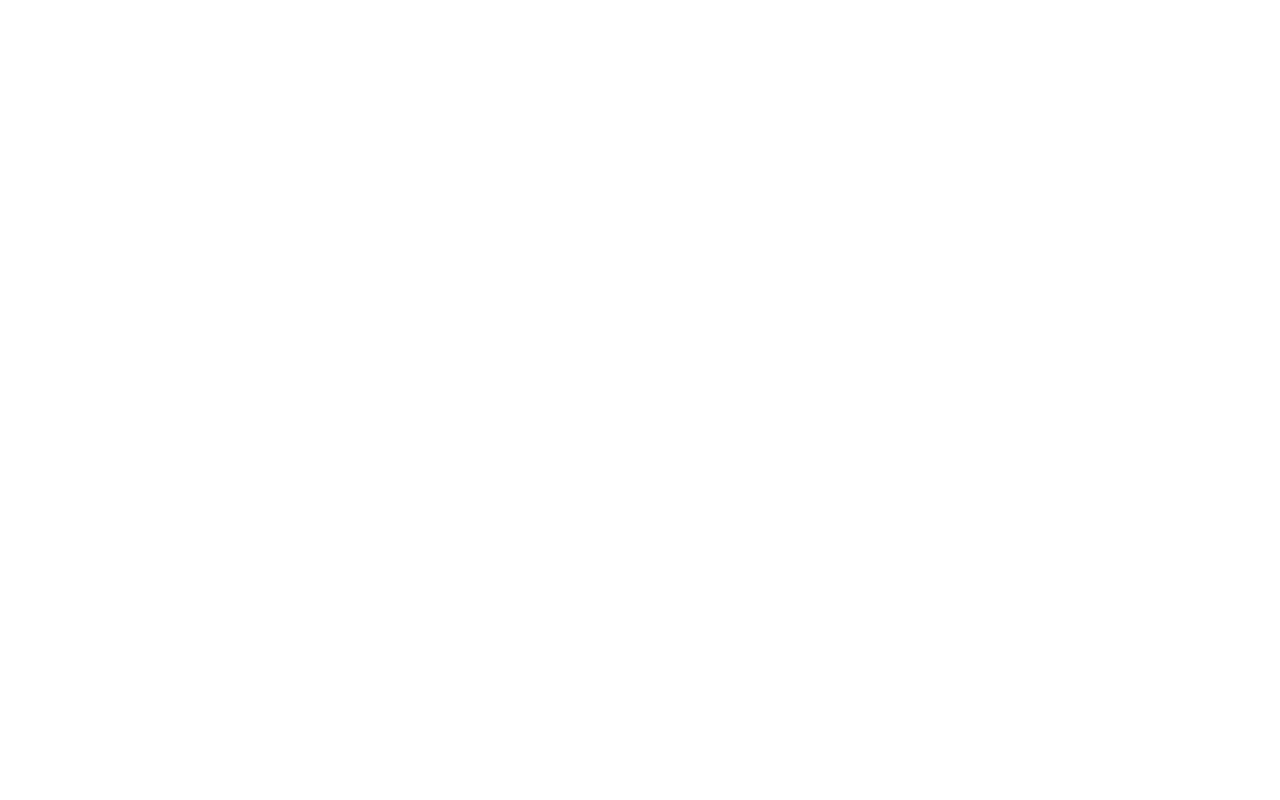
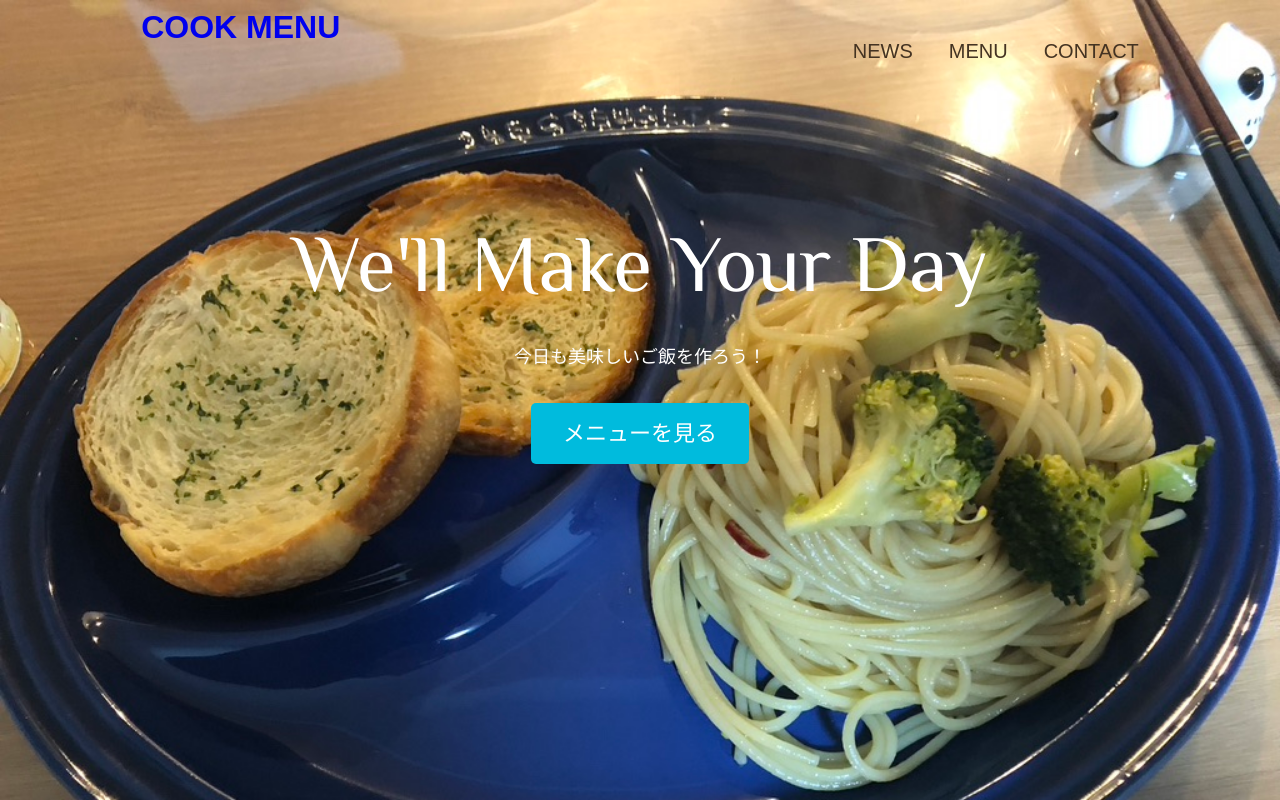
Before and after one commit to baehanwook/html_sample, a plain HTML site: page index.html in a window 1280 px wide. Drawn offline with Linux system fonts and the light colour scheme; some packages are replaced by stand-ins of ours.

Commit message:
メイン作成

```diff
--- a/css/style.css
+++ b/css/style.css
@@ -0,0 +1,78 @@
+@charset "UTF-8";
+
+html {
+    font-size: 100%;
+}
+body {
+    font-family: "Yu Gothic Medium", "YuGothic", sans-serif;
+    line-height: 1.7;
+    color: #fff;
+}
+a {
+    text-decoration: none;
+}
+img {
+    max-width: 100%;
+}
+.main-nav {
+    display: flex;
+    font-size: 1.25rem;
+    text-transform: uppercase;
+    margin-top: 34px;
+    list-style: none;
+}
+.main-nav li {
+    margin-left: 36px;
+}
+.main-nav a {
+    color: #432;
+}
+.main-nav a:hover{
+    color: #0bd;
+}
+.page-header {
+    display: flex;
+    justify-content: space-between;
+}
+.wrapper {
+    max-width: 1100px;
+    margin: 0 auto;
+    padding: 0 4%;
+}
+.home-content {
+    text-align: center;
+    margin-top: 10%;
+}
+.home-content p {
+    font-size: 1.125rem;
+    margin: 10px 0 42px;
+}
+.page-title {
+    font-size: 5rem;
+    font-family: 'Philosopher', serif;
+    text-transform: uppercase;
+    font-weight: normal;
+}
+/* ボタン */
+.button {
+    font-size: 1.375rem;
+    background: #0bd;
+    color: #fff;
+    border-radius: 5px;
+    padding: 18px 32px;
+}
+.button:hover {
+    background: #0090aa;
+}
+.big-bg {
+    background-size: cover;
+    background-position: center top;
+    background-repeat: no-repeat;
+}
+#home {
+    background-image: url(../images/pasta001.jpeg);
+    min-height: 100vh;
+}
+#home .page-title {
+    text-transform: none;
+}
--- a/index.html
+++ b/index.html
@@ -8,8 +8,26 @@
         <!-- CSS -->
         <link rel="stylesheet" href="https://unpkg.com/ress/dist/ress.min.css">
         <link href="https://fonts.googleapis.com/css?family=Philosopher" rel="stylesheet">
-        <link href="css/style.css" rel="styleshhet">
+        <link href="./css/style.css" rel="stylesheet">
     </head>
     <body>
+        <div id="home" class="big-bg">
+            <header class="page-header wrapper">
+                <h1><a href="index.html">COOK MENU</a></h1>
+                <nav>
+                    <ul class="main-nav">
+                        <li><a href="news.html">News</a></li>
+                        <li><a href="menu.html">Menu</a></li>
+                        <li><a href="contact.html">Contact</a></li>
+                    </ul>
+                </nav>
+            </header>
+
+            <div class="home-content wrapper">
+                <h2 class="page-title">We'll Make Your Day</h2>
+                <p>今日も美味しいご飯を作ろう！</p>
+                <a class="button" href="menu.html">メニューを見る</a>
+            </div>
+        </div>
     </body>
 </html>
```
Also changed, not shown: images/pasta001.jpeg (added).
